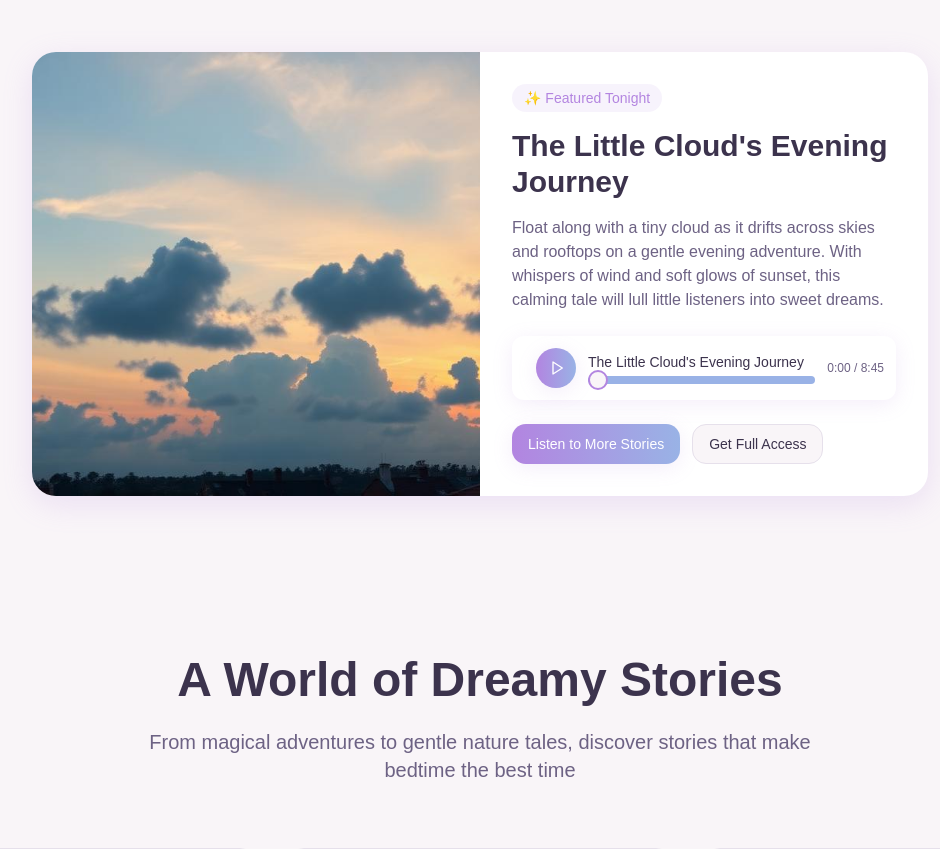
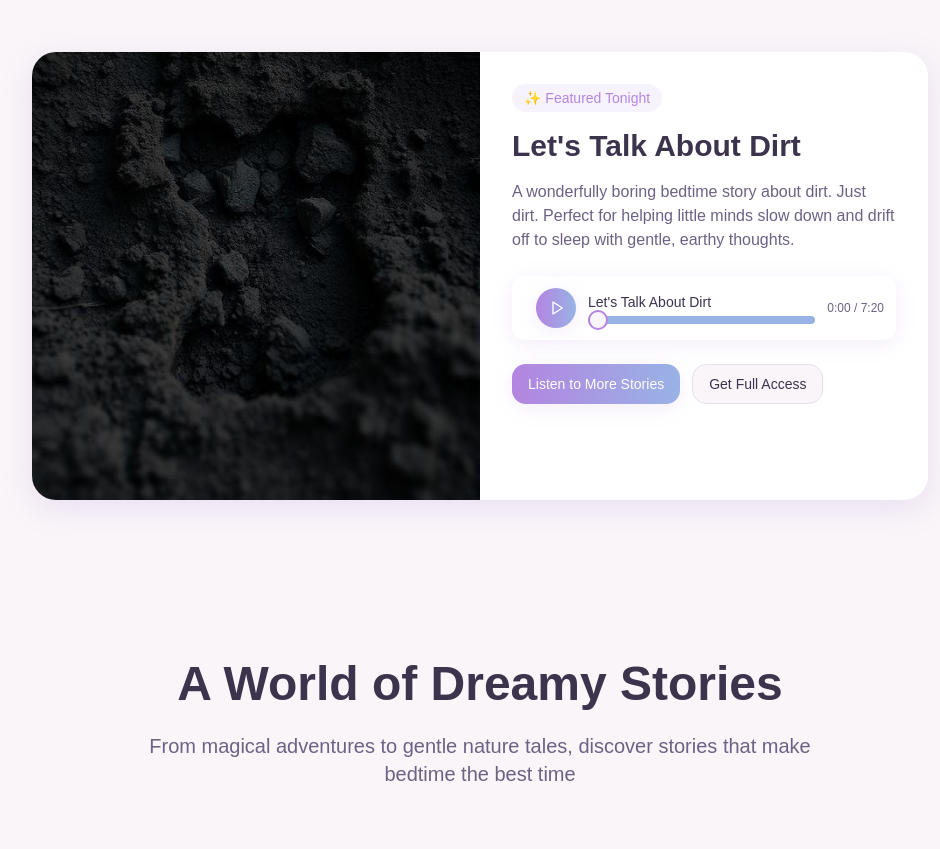
Before and after one commit to brookejoli/snoozies-dreamy-haven, a React (Vite) app: page / in a window 1280 px wide. Shown: the part 1020-1869 px from the top of the page, without its empty margins (160-1100 px from the left). Built offline with nearby package versions, Linux system fonts and the light colour scheme.

Commit message:
Remove duplicate story
Removed the non-featured instance of "Let's Talk About Dirt" from the home page to eliminate duplication.

```diff
--- a/src/pages/Home.tsx
+++ b/src/pages/Home.tsx
@@ -6,7 +6,7 @@ import { Card } from '@/components/ui/card';
 import AudioPlayer from '@/components/AudioPlayer';
 import NewsletterPopup from '@/components/NewsletterPopup';
 import heroImage from '@/assets/hero-bedtime.jpg';
-import featuredStoryImage from '@/assets/little-cloud-journey-new.jpg';
+import featuredStoryImage from '@/assets/lets-talk-dirt.jpg';
 import littleCloudJourneyImage from '@/assets/little-cloud-journey-new.jpg';
 import treeMakingToastImage from '@/assets/tree-making-toast.jpg';
 import broccoliTreeImage from '@/assets/broccoli-tree.jpg';
@@ -130,18 +130,17 @@ const Home = () => {
                     ✨ Featured Tonight
                   </span>
                   <h3 className="text-2xl md:text-3xl font-nunito font-bold text-foreground mb-4">
-                    The Little Cloud's Evening Journey
+                    Let's Talk About Dirt
                   </h3>
                   <p className="text-muted-foreground mb-6">
-                    Float along with a tiny cloud as it drifts across skies and rooftops on a gentle evening adventure.
-                    With whispers of wind and soft glows of sunset, this calming tale will lull little listeners into sweet dreams.
+                    A wonderfully boring bedtime story about dirt. Just dirt. Perfect for helping little minds slow down and drift off to sleep with gentle, earthy thoughts.
                   </p>
                 </div>
 
                 <AudioPlayer
-                  src="/audio/the-little-clouds-evening-journey.mp3"
-                  title="The Little Cloud's Evening Journey"
-                  duration="8:45"
+                  src="/audio/lets-talk-about-dirt.mp3"
+                  title="Let's Talk About Dirt"
+                  duration="7:20"
                   compact={true}
                 />
 
```
